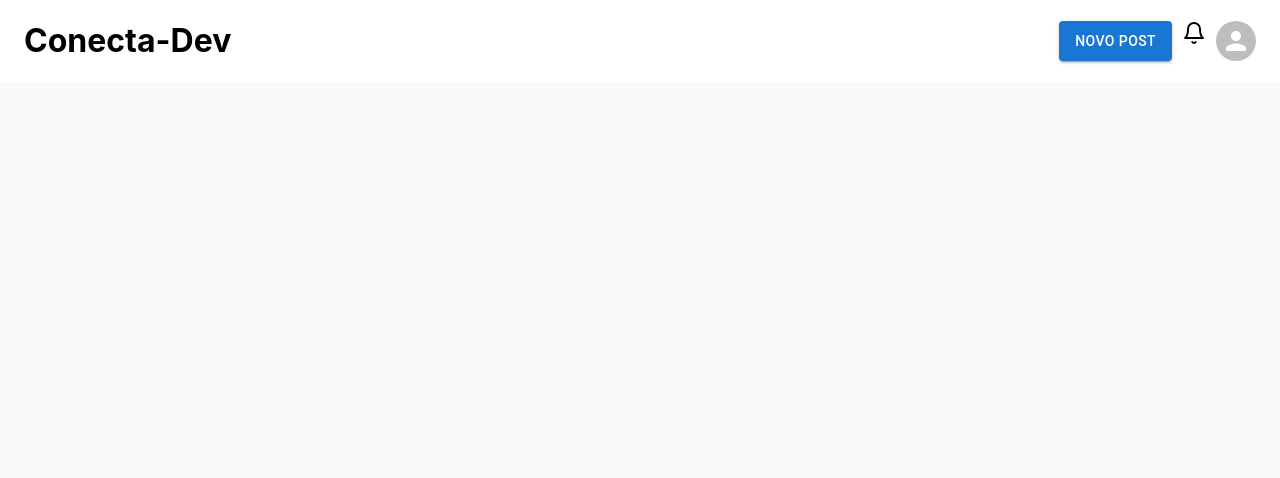
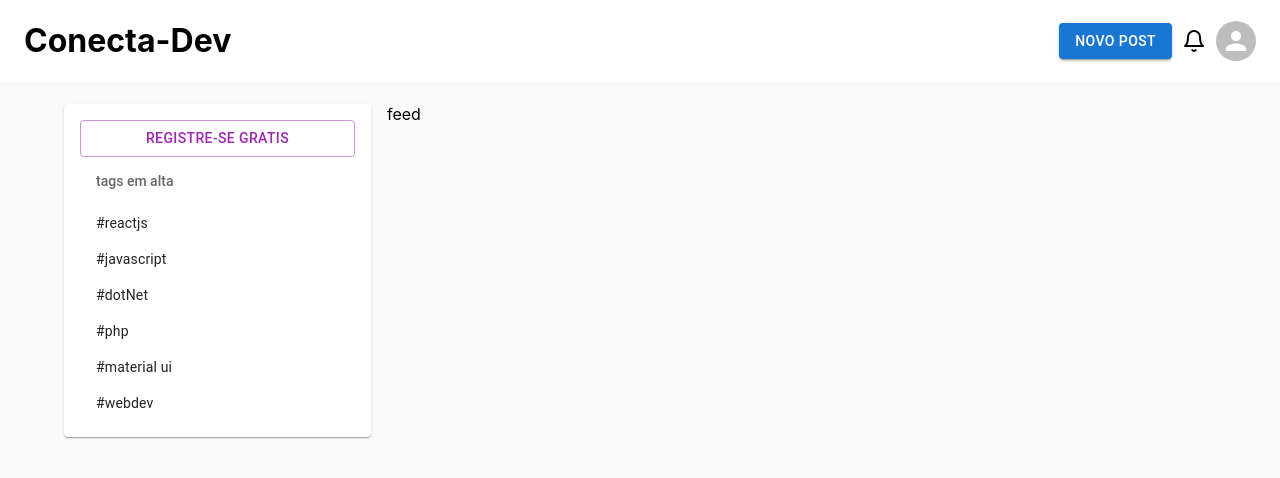
Before and after one commit to pedrokpdo/conecta-dev, a React (Create React App) app: page / in a window 1280 px wide. Shown: the top 478 px of the page. Built offline with nearby package versions, Linux system fonts and the light colour scheme.

Commit message:
introduçao ao theme

```diff
--- a/src/pages/Home/components/Header.js
+++ b/src/pages/Home/components/Header.js
@@ -11,7 +11,7 @@ export const Header = () => {
             <Toolbar className="toolbar">
                 <h1>Conecta-Dev</h1>
                 <div style={{flexGrow:'1'}}></div>
-                <div style={{display:'flex', alignItens:'center'}}>
+                <div style={{display:'flex', alignItems:'center'}}>
                     <Button style={{marginRight:'10px'}} color='primary' variant="contained">Novo Post</Button>
                     <SvgIcon>
                         <Bell/>
--- a/src/pages/Home/components/NavBar.js
+++ b/src/pages/Home/components/NavBar.js
@@ -1,7 +1,26 @@
+import { Button, ListItem, ListItemText, ListSubheader, Paper } from "@mui/material"
+
 export const NavBar = () => {
+    const tags = [
+        { id: 1, name: 'reactjs', },
+        { id: 2, name: 'javascript', },
+        { id: 3, name: 'dotNet', },
+        { id: 4, name: 'php', },
+        { id: 5, name: 'material ui', },
+        { id: 6, name: 'webdev', },
+    ]
+
     return (
-        <div>
-            NavBar
-        </div>
+        <Paper style={{ padding: 16, width: 275, marginRight:16, }}>
+            <Button variant="outlined" color="secondary" style={{ width: '100%' }}>Registre-se Gratis</Button>
+            <ListSubheader>{'tags em alta'}</ListSubheader>
+            {tags.map((item) => (
+                <ListItem dense button key={`item-${item.id}-${item.name}`}>
+                    <ListItemText primary={`#${item.name}`}/>
+                </ListItem>
+            ))}
+
+
+        </Paper>
     )
 }
--- a/src/pages/Home/index.js
+++ b/src/pages/Home/index.js
@@ -1,3 +1,6 @@
+import Container from '@mui/material/Container'
+import { padding } from '@mui/system'
+import Box from '@mui/system/Box'
 import { Feed } from './components/Feed'
 import { Header } from './components/Header'
 import { NavBar } from './components/NavBar'
@@ -6,11 +9,17 @@ import { NavBar } from './components/NavBar'
 
 export const Home = () => {
     return (
-        <div style={{display:'flex', flexDirection:'column'}}>
-            <Header/>
-            <main style={{height:'100vh', display:'flex', width:'1200px', margin:'0 auto'}}>
-                <NavBar/>
-                <Feed/>
+        <div style={{ display: 'flex', flexDirection: 'column' }}>
+            <Header />
+            <div style={{ minHeight: '80px' }}></div>
+            <main style={{height:'100vh', padding:24}}>
+                <Container maxWidth='lg'>
+                    <Box display='flex'>
+                        <NavBar />
+                        <Feed />
+                    </Box>
+                </Container>
+
             </main>
         </div>
     )
```
